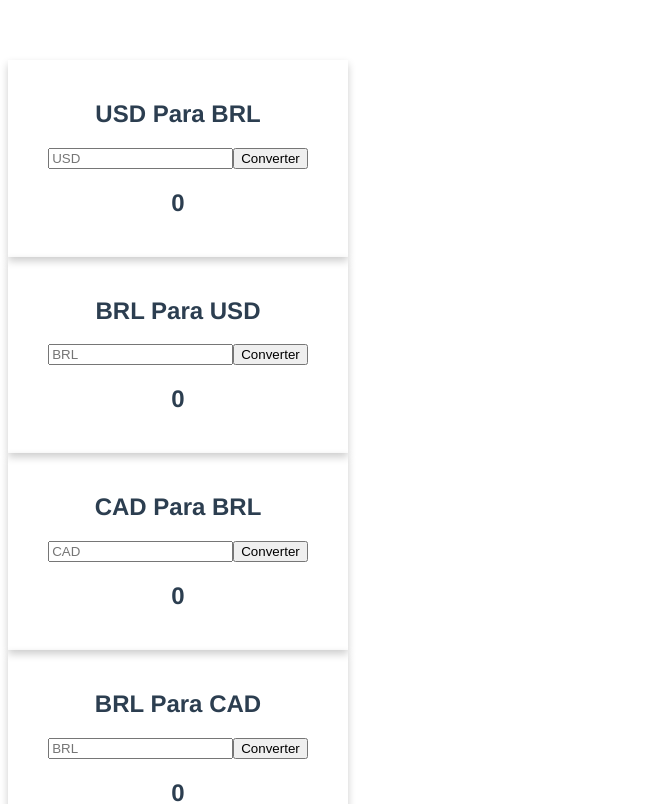
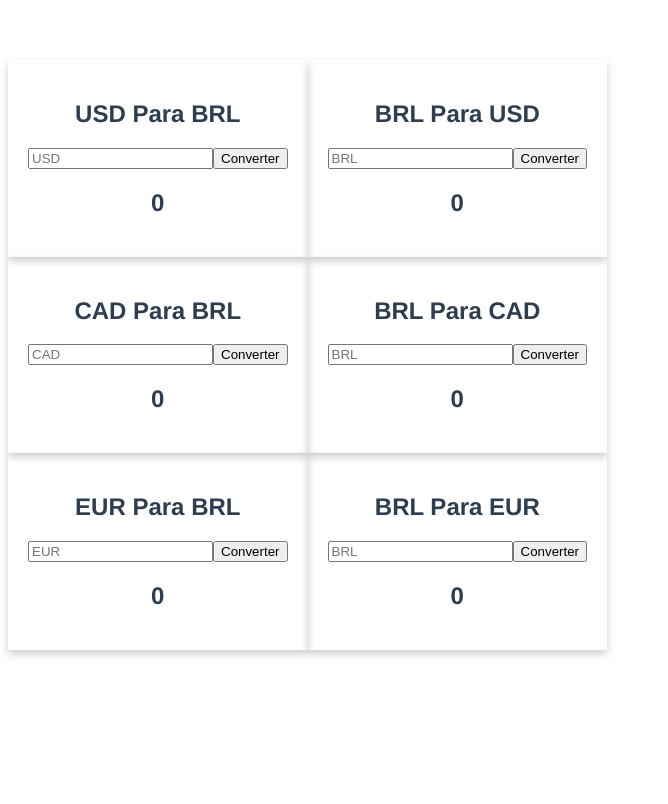
Before and after one commit to Pablo-Belusso/Conversor_Moedas__VUE, a Vue app: page / in a window 1280 px wide. Shown: the top 804 px of the page, without its empty margins (0-668 px from the left). Built offline with nearby package versions, Linux system fonts and the light colour scheme.

Commit message:
Commit 47

```diff
--- a/src/App.vue
+++ b/src/App.vue
@@ -42,4 +42,8 @@
   color: #2c3e50;
   margin-top: 60px;
 }
+
+.linha{
+  display: flex;
+}
 </style>
```
